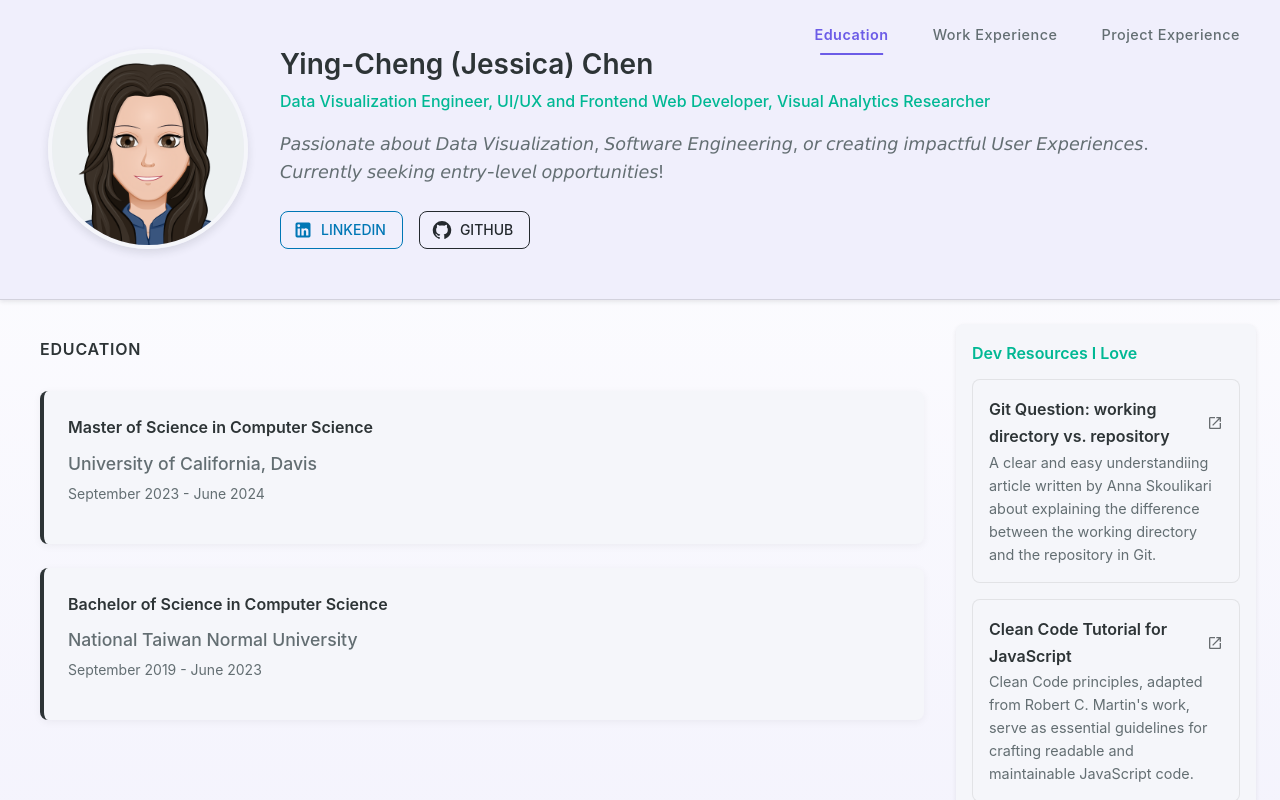
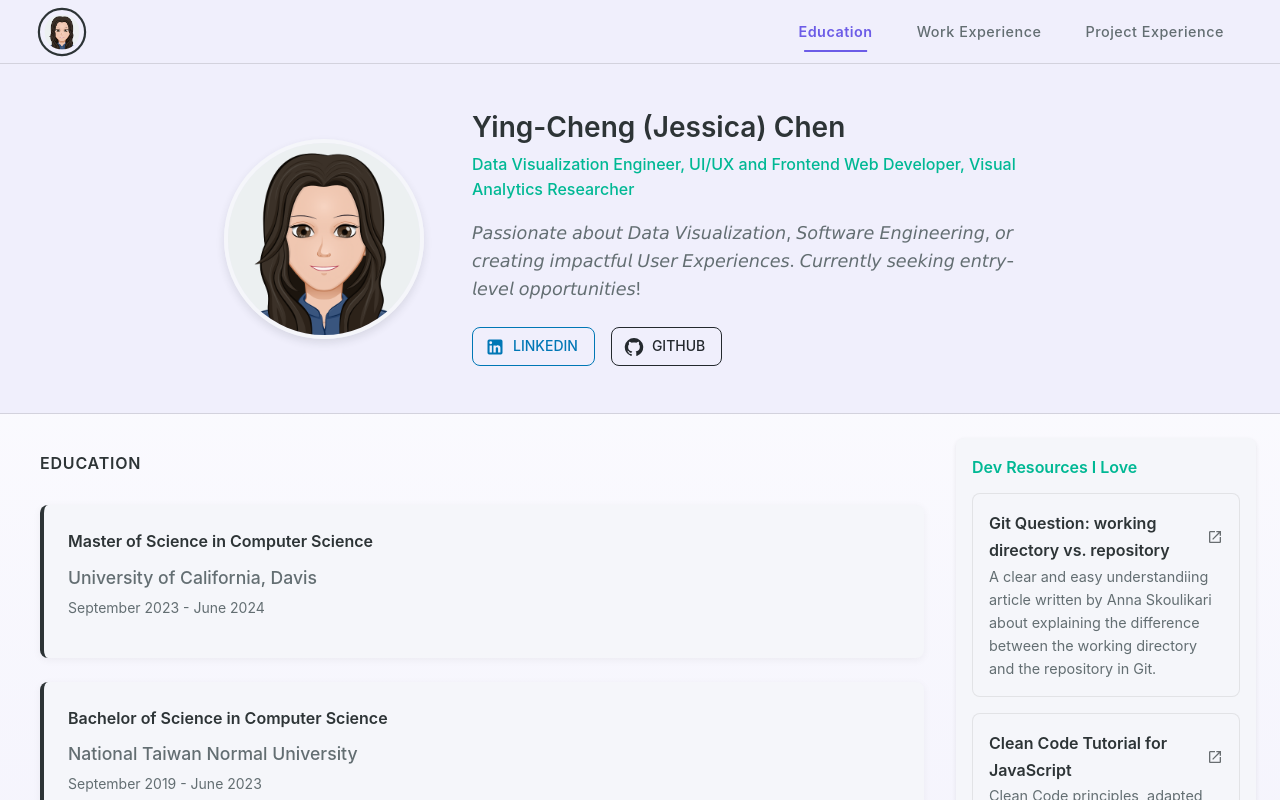
Before and after one commit to yingchengchen/Portfolio, a React (Create React App) app: page / in a window 1280 px wide. Shown: the top 800 px of the page. Built offline with nearby package versions, Linux system fonts and the light colour scheme.

Commit message:
adjust banner and navbar layout

```diff
--- a/src/App.css
+++ b/src/App.css
@@ -1,9 +1,18 @@
 /* App.css */
+:root {
+  --banner-height: 350px;
+  --navbar-height: 64px;
+  --mobile-navbar-height: 56px;
+}
+
 .App-root {
   min-height: 100vh;
   background: linear-gradient(0deg, #F0EFFC 0%, #ffffff 100%);
-  display: flex;
-  flex-direction: column;
+}
+
+.main-content {
+  padding-top: var(--navbar-height);
+  transition: padding-top 0.3s ease-in-out;
 }
 
 .content-container {
@@ -11,13 +20,15 @@
   flex-direction: column;
   flex: 1;
   overflow-y: auto;
-  height: calc(100vh - var(--banner-height));
-  margin-top: var(--banner-height);
   scroll-behavior: smooth;
-  scroll-padding-top: 0; /* Ensures sections scroll to the top */
+  transition: all 0.3s ease-in-out;
 }
 
-/* Custom scrollbar for better visual appearance */
+.content-container.no-banner {
+  margin-top: 0;
+}
+
+/* Custom scrollbar */
 .content-container::-webkit-scrollbar {
   width: 8px;
 }
@@ -31,12 +42,16 @@
   border-radius: 4px;
 }
 
-:root {
-  --banner-height: 300px; /* Adjust based on your banner height */
-}
-
 @media (max-width: 768px) {
   :root {
     --banner-height: 470px;
   }
+
+  .main-content {
+    padding-top: var(--mobile-navbar-height);
+  }
+
+  .content-container {
+    padding: 0 16px;
+  }
 }
--- a/src/App.js
+++ b/src/App.js
@@ -1,28 +1,42 @@
 import React, { useState } from 'react';
-import { isMobile } from 'react-device-detect';
 import './App.css';
-import { ThemeProvider } from '@mui/material/styles';  // Updated import
-import CssBaseline from '@mui/material/CssBaseline';  // Updated import
+import { ThemeProvider } from '@mui/material/styles';
+import CssBaseline from '@mui/material/CssBaseline';
 import Banner from './banner/Banner';
+import NavigationBar from './navbar/Navbar';
 import Body from './body/Body';
 import Footer from './Footer';
 import theme from './theme';
 
 function App() {
   const [activeSection, setActiveSection] = useState('Education');
+  const [showBanner, setShowBanner] = useState(true);
 
   const handleNavClick = (section) => {
     setActiveSection(section);
+  };
+
+  const handleAvatarClick = () => {
+    setShowBanner(prev => !prev);
   };
 
   return (
     <ThemeProvider theme={theme}>
       <CssBaseline />
       <div className="App-root">
-        <Banner onNavClick={handleNavClick} activeSection={activeSection} />
-        <div className="content-container">
-          <Body activeSection={activeSection} />
-          <Footer />
+        <NavigationBar
+          sections={['Education', 'Work Experience', 'Project Experience']}
+          onNavClick={handleNavClick}
+          activeSection={activeSection}
+          onAvatarClick={handleAvatarClick}
+          showBanner={showBanner}
+        />
+        <div className="main-content">
+          <Banner show={showBanner} />
+          <div className={`content-container ${!showBanner ? 'no-banner' : ''}`}>
+            <Body activeSection={activeSection} />
+            <Footer />
+          </div>
         </div>
       </div>
     </ThemeProvider>
--- a/src/banner/Banner.js
+++ b/src/banner/Banner.js
@@ -1,8 +1,10 @@
 import React from 'react';
-import { isMobile, isTablet } from 'react-device-detect';
-import { Button, Typography } from '@mui/material';
+import { isMobile } from 'react-device-detect';
+import { Typography } from '@mui/material';
 import LinkedInIcon from '@mui/icons-material/LinkedIn';
 import GitHubIcon from '@mui/icons-material/GitHub';
+import Slide from '@mui/material/Slide';
+import Fade from '@mui/material/Fade';
 import {
   BannerRoot,
   ContentWrapper,
@@ -16,7 +18,6 @@ import {
 } from './bannerStyles';
 import data from 'data/data';
 import AvatarImage from 'images/myAvatar.png';
-import NavigationBar from 'navbar/Navbar';
 
 const SocialButton = ({ type, link }) => {
   const buttonProps = {
@@ -55,11 +56,13 @@ const SocialButton = ({ type, link }) => {
   }
 };
 
-const Banner = ({ onNavClick, activeSection }) => {
+const Banner = ({ show = false }) => {
   const { info: infoData, buttons: buttonData } = data.banner;
 
   return (
+    <Slide direction="down" in={show} mountOnEnter unmountOnExit>
       <BannerRoot>
+        <Fade in={show} timeout={800}>
           <ContentWrapper>
             <StyledAvatar
               alt="Avatar"
@@ -88,22 +91,9 @@ const Banner = ({ onNavClick, activeSection }) => {
               </ButtonContainer>
             </IntroSection>
           </ContentWrapper>
-      {!isMobile && !isTablet && (
-        <NavigationBar
-          sections={['Education', 'Work Experience', 'Project Experience']}
-          onNavClick={onNavClick}
-          activeSection={activeSection}
-        />
-      )}
-      {(isMobile || isTablet) && (
-        <NavigationBar
-          sections={['Education', 'Work Experience', 'Project Experience']}
-          onNavClick={onNavClick}
-          activeSection={activeSection}
-          isMobileMenu
-        />
-      )}
+        </Fade>
       </BannerRoot>
+    </Slide>
   );
 };
 
--- a/src/banner/bannerStyles.js
+++ b/src/banner/bannerStyles.js
@@ -1,48 +1,52 @@
 import { styled } from '@mui/material/styles';
 import { Paper, Avatar, Typography, Button } from '@mui/material';
+import Slide from '@mui/material/Slide';
+import Fade from '@mui/material/Fade';
 
 export const BannerRoot = styled(Paper)(({ theme }) => ({
-  position: "fixed",
-  top: 0,
-  left: 0,
-  right: 0,
   height: 'var(--banner-height)',
   backgroundColor: `#F0EFFC`,
   padding: theme.spacing(4),
   borderRadius: 0,
   borderBottom: `1px solid ${theme.palette.divider}`,
-  boxShadow: theme.shadows[1],
+  boxShadow: 'none',
   display: "flex",
   flexDirection: "column",
   alignItems: "center",
-  zIndex: 1000,
+  justifyContent: "center", // Added this to center vertically
   [theme.breakpoints.down("sm")]: {
     padding: theme.spacing(2),
-    paddingTop: theme.spacing(6),
+    paddingTop: theme.spacing(4),
+    height: 'auto',
+    minHeight: 'var(--banner-height)',
   },
 }));
 
 export const ContentWrapper = styled('div')(({ theme }) => ({
   display: "flex",
   width: "100%",
+  maxWidth: '1200px',
+  margin: '0 auto',
   alignItems: "center",
+  justifyContent: "center", // Added this to center horizontally
+  gap: theme.spacing(4), // Added consistent gap
   [theme.breakpoints.down("sm")]: {
     flexDirection: "column",
     textAlign: "center",
     marginTop: theme.spacing(2),
+    gap: theme.spacing(2), // Smaller gap for mobile
   },
 }));
 
 export const StyledAvatar = styled(Avatar)(({ theme }) => ({
   width: theme.spacing(25),
   height: theme.spacing(25),
-  margin: theme.spacing(2),
   border: `4px solid ${theme.palette.background.paper}`,
   boxShadow: theme.shadows[2],
+  flexShrink: 0, // Prevent avatar from shrinking
   [theme.breakpoints.down("sm")]: {
     width: theme.spacing(16),
     height: theme.spacing(16),
-    margin: theme.spacing(1),
     border: `3px solid ${theme.palette.background.paper}`,
   },
 }));
@@ -51,12 +55,15 @@ export const IntroSection = styled('div')(({ theme }) => ({
   padding: theme.spacing(2),
   display: "flex",
   flexDirection: "column",
+  alignItems: "flex-start", // Align items to left in desktop
+  maxWidth: '600px',
   "& h3": {
     color: theme.palette.text.primary,
     marginBottom: theme.spacing(1),
   },
   [theme.breakpoints.down("sm")]: {
     padding: theme.spacing(1),
+    alignItems: "center", // Center items in mobile
     "& h3": {
       fontSize: "1.75rem",
       marginBottom: theme.spacing(0.5),
@@ -79,18 +86,21 @@ export const HeaderDescription = styled(Typography)(({ theme }) => ({
   fontSize: "1.1rem",
   marginBottom: theme.spacing(3),
   lineHeight: 1.6,
+  maxWidth: "100%", // Ensure text doesn't overflow
   [theme.breakpoints.down("sm")]: {
     fontSize: "0.9rem",
     marginBottom: theme.spacing(2),
     lineHeight: 1.4,
+    textAlign: "center", // Center text in mobile
   },
 }));
 
 export const ButtonContainer = styled('div')(({ theme }) => ({
   display: "flex",
   gap: theme.spacing(2),
+  alignSelf: "flex-start", // Align to left in desktop
   [theme.breakpoints.down("sm")]: {
-    justifyContent: "center",
+    alignSelf: "center", // Center in mobile
     gap: theme.spacing(1),
     "& .MuiButton-root": {
       padding: "6px 12px",
--- a/src/navbar/Navbar.js
+++ b/src/navbar/Navbar.js
@@ -1,18 +1,29 @@
 import React, { useState } from 'react';
 import PropTypes from 'prop-types';
-import { useTheme, useMediaQuery, MenuItem } from '@mui/material';
+import { useTheme, useMediaQuery, MenuItem, Avatar } from '@mui/material';
 import MenuIcon from '@mui/icons-material/Menu';
 import {
   NavContainer,
   StyledNavButton,
   StyledMenuButton,
   StyledMenu,
-  StyledMenuItem
+  StyledMenuItem,
+  NavAvatarButton,
+  NavbarContent,
+  NavButtons,
+  MobileNavControl
 } from './NavbarStyles';
+import AvatarImage from '../images/myAvatar.png';
 
-const NavigationBar = ({ sections, onNavClick, activeSection, isMobileMenu }) => {
+const NavigationBar = ({
+  sections,
+  onNavClick,
+  activeSection,
+  onAvatarClick,
+  showBanner
+}) => {
   const theme = useTheme();
-  const isMobile = useMediaQuery(theme.breakpoints.down('sm'));
+  const isMobile = useMediaQuery(theme.breakpoints.down('md'));
   const [anchorEl, setAnchorEl] = useState(null);
 
   const handleMenuClick = (event) => {
@@ -28,9 +39,33 @@ const NavigationBar = ({ sections, onNavClick, activeSection, isMobileMenu }) =>
     handleMenuClose();
   };
 
-  if (isMobileMenu) {
   return (
-      <>
+    <NavContainer>
+      <NavbarContent>
+        <NavAvatarButton onClick={onAvatarClick} active={showBanner}>
+          <Avatar
+            src={AvatarImage}
+            alt="Profile"
+            sx={{ width: 32, height: 32 }}
+          />
+        </NavAvatarButton>
+
+        {/* Desktop Navigation */}
+        <NavButtons>
+          {sections.map((section, index) => (
+            <StyledNavButton
+              key={index}
+              onClick={() => onNavClick(section)}
+              disableElevation
+              active={activeSection === section}
+            >
+              {section}
+            </StyledNavButton>
+          ))}
+        </NavButtons>
+
+        {/* Mobile Navigation */}
+        <MobileNavControl>
           <StyledMenuButton
             onClick={handleMenuClick}
             aria-label="menu"
@@ -65,22 +100,8 @@ const NavigationBar = ({ sections, onNavClick, activeSection, isMobileMenu }) =>
               </MenuItem>
             ))}
           </StyledMenu>
-      </>
-    );
-  }
-
-  return (
-    <NavContainer>
-      {sections.map((section, index) => (
-        <StyledNavButton
-          key={index}
-          onClick={() => onNavClick(section)}
-          disableElevation
-          active={activeSection === section}
-        >
-          {section}
-        </StyledNavButton>
-      ))}
+        </MobileNavControl>
+      </NavbarContent>
     </NavContainer>
   );
 };
@@ -89,12 +110,12 @@ NavigationBar.propTypes = {
   sections: PropTypes.arrayOf(PropTypes.string).isRequired,
   onNavClick: PropTypes.func.isRequired,
   activeSection: PropTypes.string,
-  isMobileMenu: PropTypes.bool,
+  onAvatarClick: PropTypes.func.isRequired,
+  showBanner: PropTypes.bool.isRequired,
 };
 
 NavigationBar.defaultProps = {
   activeSection: null,
-  isMobileMenu: false,
 };
 
 export default NavigationBar;
--- a/src/navbar/NavbarStyles.js
+++ b/src/navbar/NavbarStyles.js
@@ -1,14 +1,66 @@
 import { styled } from '@mui/material/styles';
 import { Button, IconButton, Menu } from '@mui/material';
 
-// Desktop Navigation Styles
 export const NavContainer = styled('nav')(({ theme }) => ({
-  position: 'absolute',
-  top: theme.spacing(2),
-  right: theme.spacing(3),
+  position: 'fixed',
+  top: 0,
+  left: 0,
+  right: 0,
+  height: 'var(--navbar-height)',
   display: 'flex',
+  alignItems: 'center',
+  padding: theme.spacing(0, 4),
+  backgroundColor: 'rgba(240, 239, 252, 0.95)',
+  backdropFilter: 'blur(8px)',
+  borderBottom: `1px solid ${theme.palette.divider}`,
+  zIndex: 1000,
+  [theme.breakpoints.down('md')]: {
+    height: 'var(--mobile-navbar-height)',
+    padding: theme.spacing(0, 2),
+  }
+}));
+
+export const NavbarContent = styled('div')(({ theme }) => ({
+  display: 'flex',
+  alignItems: 'center',
+  justifyContent: 'space-between',
+  width: '100%',
+  maxWidth: '1200px',
+  margin: '0 auto',
+  gap: '16px',
+  height: '100%',
+}));
+
+export const NavAvatarButton = styled(IconButton, {
+  shouldForwardProp: prop => prop !== 'active'
+})(({ theme, active }) => ({
+  padding: 4,
+  transition: 'all 0.3s ease',
+  border: '2px solid transparent',
+  '&:hover': {
+    border: `2px solid ${theme.palette.primary.main}`,
+  },
+  ...(active && {
+    border: `2px solid ${theme.palette.primary.main}`,
+    transform: 'scale(1.1)',
+  })
+}));
+
+export const NavButtons = styled('div')(({ theme }) => ({
+  display: 'flex',
+  alignItems: 'center',
   gap: theme.spacing(1.5),
-  zIndex: 10,
+  [theme.breakpoints.down('sm')]: {
+    display: 'none'
+  }
+}));
+
+export const MobileNavControl = styled('div')(({ theme }) => ({
+  display: 'none',
+  [theme.breakpoints.down('sm')]: {
+    display: 'flex',
+    alignItems: 'center',
+  }
 }));
 
 export const StyledNavButton = styled(Button)(({ theme, active }) => ({
@@ -23,6 +75,7 @@ export const StyledNavButton = styled(Button)(({ theme, active }) => ({
   fontSize: '0.9rem',
   letterSpacing: '0.5px',
   position: 'relative',
+  whiteSpace: 'nowrap',
 
   '&:hover': {
     backgroundColor: 'transparent',
@@ -49,13 +102,9 @@ export const StyledNavButton = styled(Button)(({ theme, active }) => ({
   }),
 }));
 
-// Mobile Menu Styles
 export const StyledMenuButton = styled(IconButton)(({ theme }) => ({
-  position: 'absolute',
-  top: theme.spacing(2),
-  right: theme.spacing(2),
   color: theme.palette.text.primary,
-  zIndex: 1100,
+  marginLeft: theme.spacing(1),
   '&:hover': {
     backgroundColor: 'rgba(0, 0, 0, 0.04)',
   },
@@ -64,41 +113,34 @@ export const StyledMenuButton = styled(IconButton)(({ theme }) => ({
 export const StyledMenu = styled(Menu)(({ theme }) => ({
   '& .MuiPaper-root': {
     marginTop: theme.spacing(1),
-    width: '180px',
+    width: '200px',
     maxWidth: 'calc(100vw - 32px)',
     borderRadius: theme.shape.borderRadius,
     boxShadow: theme.shadows[3],
+    backgroundColor: 'rgba(240, 239, 252, 0.98)',
+    backdropFilter: 'blur(8px)',
+    border: `1px solid ${theme.palette.divider}`,
   },
 }));
 
 export const StyledMenuItem = styled('div')(({ theme, active }) => ({
   padding: theme.spacing(1.5, 3),
   fontSize: '0.9rem',
-  fontWeight: 500,
+  fontWeight: 600,
   color: theme.palette.text.secondary,
   transition: 'all 0.2s ease',
   cursor: 'pointer',
 
   '&:hover': {
     backgroundColor: `${theme.palette.custom.accent1}10`,
-    color: 'var(--accent1-color)',
+    color: theme.palette.custom.accent1,
   },
 
   ...(active && {
-    color: 'var(--accent1-color)',
+    color: theme.palette.custom.accent1,
     backgroundColor: `${theme.palette.custom.accent1}10`,
     '&:hover': {
       backgroundColor: `${theme.palette.custom.accent1}15`,
     },
-    '&::after': {
-      content: '""',
-      position: 'absolute',
-      bottom: -2,
-      left: '50%',
-      transform: 'translateX(-50%)',
-      width: '60%',
-      height: '2px',
-      backgroundColor: 'var(--accent1-color)',
-    },
   }),
 }));
```
Lines whose indentation alone changed are shown as unchanged.
